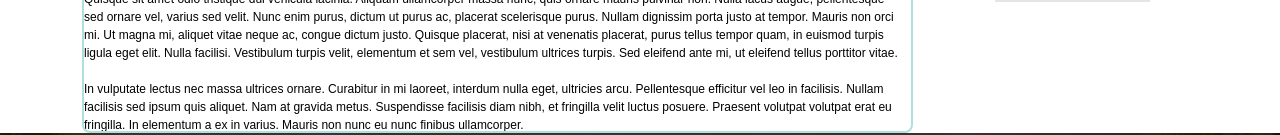
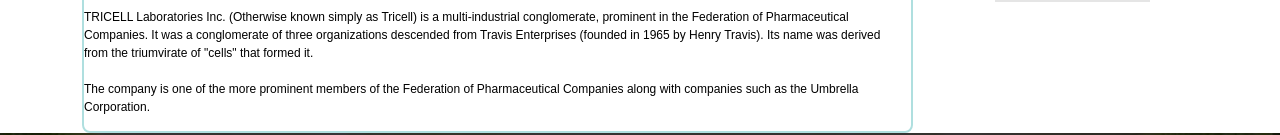
Before and after one commit to ben-ax/djinn.uidesign, a website: page index.html in a window 1280 px wide. Shown: the part 703-838 px from the top of the page. Drawn offline with nearby package versions, Linux system fonts and the light colour scheme.

Commit message:
Update index.html
Tricell text

```diff
--- a/index.html
+++ b/index.html
@@ -123,26 +123,22 @@
 
 
 	<br /><br />
-	Lorem ipsum dolor sit amet, consectetur adipiscing elit. Cras tincidunt sapien tellus, commodo auctor est venenatis quis. Donec vitae congue arcu. Quisque sit amet odio tristique dui vehicula lacinia. Aliquam ullamcorper massa nunc, quis ornare mauris pulvinar non. Nulla lacus augue, pellentesque sed ornare vel, varius sed velit. Nunc enim purus, dictum ut purus ac, placerat scelerisque purus. Nullam dignissim porta justo at tempor. Mauris non orci mi. Ut magna mi, aliquet vitae neque ac, congue dictum justo. Quisque placerat, nisi at venenatis placerat, purus tellus tempor quam, in euismod turpis ligula eget elit. Nulla facilisi. Vestibulum turpis velit, elementum et sem vel, vestibulum ultrices turpis. Sed eleifend ante mi, ut eleifend tellus porttitor vitae.
-        <br /><br />
-	In vulputate lectus nec massa ultrices ornare. Curabitur in mi laoreet, interdum nulla eget, ultricies arcu. Pellentesque efficitur vel leo in facilisis. Nullam facilisis sed ipsum quis aliquet. Nam at gravida metus. Suspendisse facilisis diam nibh, et fringilla velit luctus posuere. Praesent volutpat volutpat erat eu fringilla. In elementum a ex in varius. Mauris non nunc eu nunc finibus ullamcorper.
-        <br /><br />
-	Nunc enim metus, consequat et justo non, convallis pulvinar nisl. Donec a orci et lectus mollis malesuada. Nulla euismod bibendum commodo. Morbi euismod porta ligula vitae consectetur. Duis sit amet hendrerit purus. Pellentesque pellentesque maximus ante, vitae vulputate odio ullamcorper at. Donec eget arcu sed odio accumsan ullamcorper et nec libero. Etiam vitae lectus ornare nisl gravida gravida vel quis nulla. Vestibulum ante ipsum primis in faucibus orci luctus et ultrices posuere cubilia curae;
-        <br /><br />
-        	<br /><br />
-	Lorem ipsum dolor sit amet, consectetur adipiscing elit. Cras tincidunt sapien tellus, commodo auctor est venenatis quis. Donec vitae congue arcu. Quisque sit amet odio tristique dui vehicula lacinia. Aliquam ullamcorper massa nunc, quis ornare mauris pulvinar non. Nulla lacus augue, pellentesque sed ornare vel, varius sed velit. Nunc enim purus, dictum ut purus ac, placerat scelerisque purus. Nullam dignissim porta justo at tempor. Mauris non orci mi. Ut magna mi, aliquet vitae neque ac, congue dictum justo. Quisque placerat, nisi at venenatis placerat, purus tellus tempor quam, in euismod turpis ligula eget elit. Nulla facilisi. Vestibulum turpis velit, elementum et sem vel, vestibulum ultrices turpis. Sed eleifend ante mi, ut eleifend tellus porttitor vitae.
-        <br /><br />
-	In vulputate lectus nec massa ultrices ornare. Curabitur in mi laoreet, interdum nulla eget, ultricies arcu. Pellentesque efficitur vel leo in facilisis. Nullam facilisis sed ipsum quis aliquet. Nam at gravida metus. Suspendisse facilisis diam nibh, et fringilla velit luctus posuere. Praesent volutpat volutpat erat eu fringilla. In elementum a ex in varius. Mauris non nunc eu nunc finibus ullamcorper.
-        <br /><br />
-	Nunc enim metus, consequat et justo non, convallis pulvinar nisl. Donec a orci et lectus mollis malesuada. Nulla euismod bibendum commodo. Morbi euismod porta ligula vitae consectetur. Duis sit amet hendrerit purus. Pellentesque pellentesque maximus ante, vitae vulputate odio ullamcorper at. Donec eget arcu sed odio accumsan ullamcorper et nec libero. Etiam vitae lectus ornare nisl gravida gravida vel quis nulla. Vestibulum ante ipsum primis in faucibus orci luctus et ultrices posuere cubilia curae;
-        <br /><br />
-        	<br /><br />
-	Lorem ipsum dolor sit amet, consectetur adipiscing elit. Cras tincidunt sapien tellus, commodo auctor est venenatis quis. Donec vitae congue arcu. Quisque sit amet odio tristique dui vehicula lacinia. Aliquam ullamcorper massa nunc, quis ornare mauris pulvinar non. Nulla lacus augue, pellentesque sed ornare vel, varius sed velit. Nunc enim purus, dictum ut purus ac, placerat scelerisque purus. Nullam dignissim porta justo at tempor. Mauris non orci mi. Ut magna mi, aliquet vitae neque ac, congue dictum justo. Quisque placerat, nisi at venenatis placerat, purus tellus tempor quam, in euismod turpis ligula eget elit. Nulla facilisi. Vestibulum turpis velit, elementum et sem vel, vestibulum ultrices turpis. Sed eleifend ante mi, ut eleifend tellus porttitor vitae.
-        <br /><br />
-	In vulputate lectus nec massa ultrices ornare. Curabitur in mi laoreet, interdum nulla eget, ultricies arcu. Pellentesque efficitur vel leo in facilisis. Nullam facilisis sed ipsum quis aliquet. Nam at gravida metus. Suspendisse facilisis diam nibh, et fringilla velit luctus posuere. Praesent volutpat volutpat erat eu fringilla. In elementum a ex in varius. Mauris non nunc eu nunc finibus ullamcorper.
-        <br /><br />
-	Nunc enim metus, consequat et justo non, convallis pulvinar nisl. Donec a orci et lectus mollis malesuada. Nulla euismod bibendum commodo. Morbi euismod porta ligula vitae consectetur. Duis sit amet hendrerit purus. Pellentesque pellentesque maximus ante, vitae vulputate odio ullamcorper at. Donec eget arcu sed odio accumsan ullamcorper et nec libero. Etiam vitae lectus ornare nisl gravida gravida vel quis nulla. Vestibulum ante ipsum primis in faucibus orci luctus et ultrices posuere cubilia curae;
-        <br /><br />
+
+Welcome to Tricell Laboratories Inc.
+
+<br /><br />
+
+TRICELL Laboratories Inc. (Otherwise known simply as Tricell) is a multi-industrial conglomerate, prominent in the Federation of Pharmaceutical Companies. It was a conglomerate of three organizations descended from Travis Enterprises (founded in 1965 by Henry Travis). Its name was derived from the triumvirate of "cells" that formed it.
+
+<br /><br />
+
+The company is one of the more prominent members of the Federation of Pharmaceutical Companies along with companies such as the Umbrella Corporation.
+
+<br /><br />
+
+Tricell - We care about Your future!
+
+<br /><br />
 
         </article>
     </div>
```
